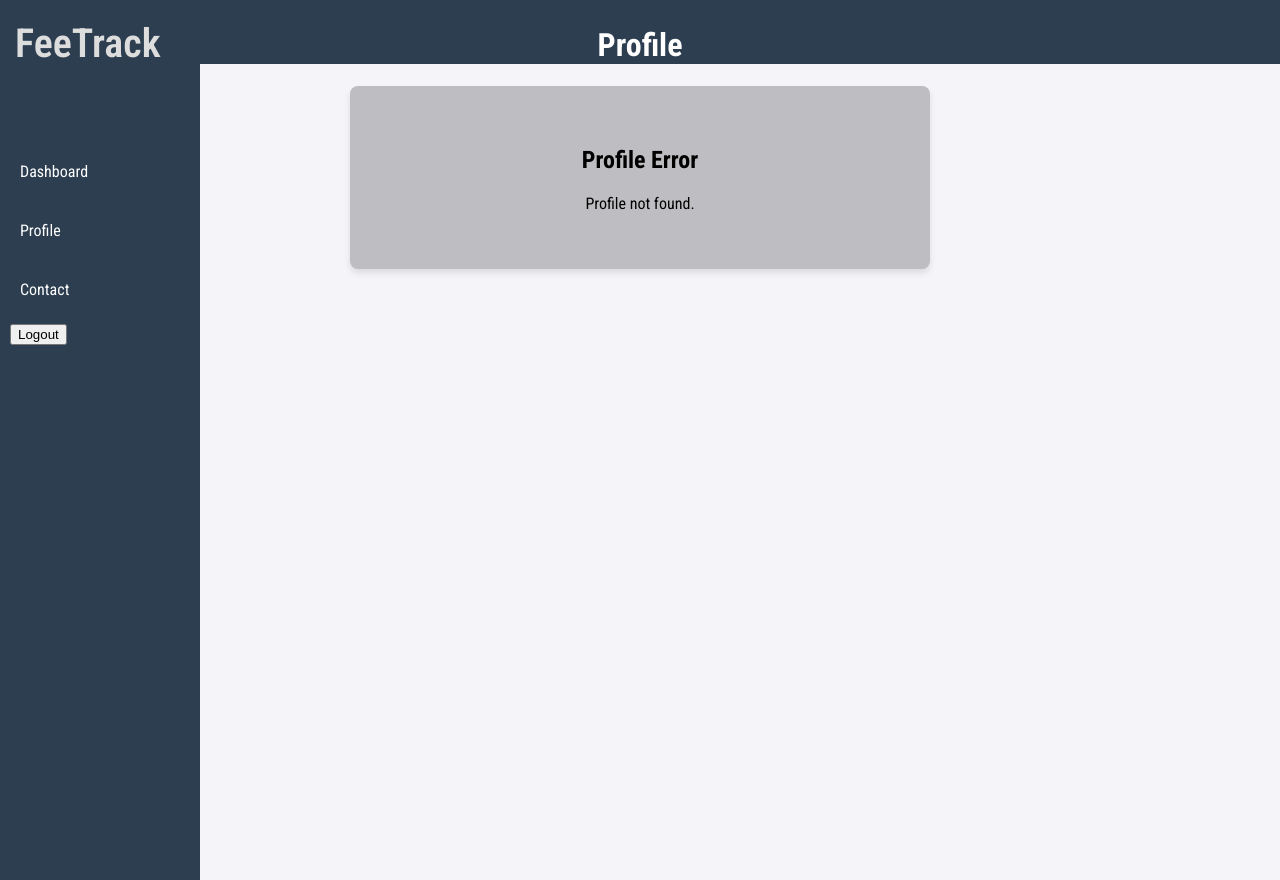
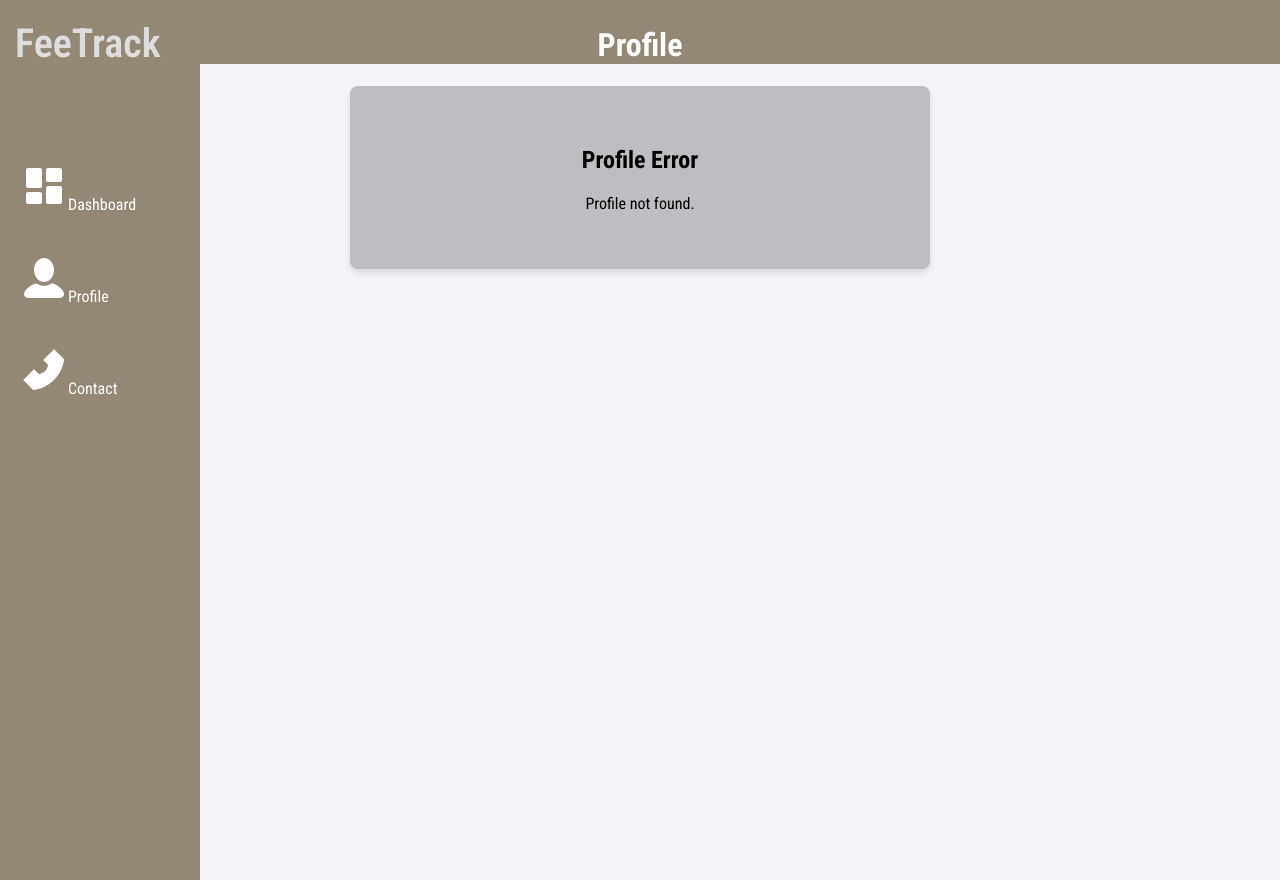
Before and after one commit to Semika-Khadka/FeeManagementSystem, a PHP site: page /profile_screen.php in a window 1280 px wide. Run offline with PHP 8.4, Linux system fonts and the light colour scheme; the visitor is signed in with stand-in values (Sample User, id 1); data that the repository does not hold is empty; some web fonts are replaced.

Commit message:
profile and contact ui

```diff
--- a/contact__screen.php
+++ b/contact__screen.php
@@ -30,7 +30,7 @@ if (!$result) {
     <title>Contact View</title>
      <link rel="preconnect" href="https://fonts.gstatic.com" crossorigin>
     <link href="https://fonts.googleapis.com/css2?family=Laila:wght@300;400;500;600;700&family=Roboto+Condensed:ital,wght@0,100..900;1,100..900&family=Roboto:ital,wght@0,100;0,300;0,400;0,500;0,700;0,900;1,100;1,300;1,400;1,500;1,700;1,900&display=swap" rel="stylesheet">
-    <link rel="stylesheet" href="./css/contact.css">
+    <link rel="stylesheet" href="./css/contact.css?v=2">
 
 </head>
 <body>
@@ -46,9 +46,9 @@ if (!$result) {
                 <a href="./welcome.php">Dashboard</a>
                 <a href="./profile_screen.php">Profile</a>
                 <a href="./contact__screen.php">Contact</a>
-                <form action="logout.php">
+                <!-- <form action="logout.php">
                     <input type="Submit" value="Logout">
-                </form>
+                </form> -->
             </div>
         </div>
 
--- a/css/profile.css
+++ b/css/profile.css
@@ -6,7 +6,7 @@ body {
 }
 
 .navbar {
-    background-color: #2c3e50;
+    background-color: #938776;
     padding-top: 5px;
     padding-bottom: 0px;
     text-align: center;
@@ -31,9 +31,14 @@ body {
 }
 
 /* sidebar styling */
+.container{
+    display: flex;
+}
+
+/* sidebar styling */
 .sidebar {
     width: 200px;
-    background-color: #2c3e50;
+    background-color: #938776;
     color: white;
     height: 100vh;
     position: fixed;
@@ -42,7 +47,6 @@ body {
     display: flex;
     flex-direction: column;
     padding-top: 20px;
-
 }
 
 .sidebar .nav-links {
@@ -65,7 +69,8 @@ body {
 }
 
 .sidebar .nav-links a:hover {
-    background-color: #586F7C;
+    background-color: #5F5844;
+
 }
 
 .profile-container {
--- a/profile_screen.php
+++ b/profile_screen.php
@@ -55,7 +55,7 @@ $conn->close();
     <link rel="preconnect" href="https://fonts.gstatic.com" crossorigin>
     <link href="https://fonts.googleapis.com/css2?family=Laila:wght@300;400;500;600;700&family=Roboto+Condensed:ital,wght@0,100..900;1,100..900&family=Roboto:ital,wght@0,100;0,300;0,400;0,500;0,700;0,900;1,100;1,300;1,400;1,500;1,700;1,900&display=swap" rel="stylesheet">
     <link rel="stylesheet" href="./css/styles.css">
-    <link rel="stylesheet" href="./css/profile.css">
+    <link rel="stylesheet" href="./css/profile.css?v=2">
 
 </head>
 
@@ -69,12 +69,12 @@ $conn->close();
         <div class="sidebar">
             <div class="logo"><a href="./welcome.php">FeeTrack</a></div>
             <div class="nav-links">
-                <a href="./welcome.php">Dashboard</a>
-                <a href="./profile_screen.php">Profile</a>
-                <a href="./contact__screen.php">Contact</a>
-                <form action="logout.php">
+                <a href="./welcome.php"><img class="sidebar-icon" src="./images/dashboardFFF.png">Dashboard</a>
+                <a href="./profile_screen.php"><img class="sidebar-icon" src="./images/profileFFF.png">Profile</a>
+                <a href="./contact__screen.php"><img class="sidebar-icon" src="./images/contactFFF.png">Contact</a>
+                <!-- <form action="logout.php">
                     <input type="Submit" value="Logout">
-                </form>
+                </form> -->
             </div>
         </div>
         <div class="profile-container">
```
Also changed, not shown: css/contact.css (+4 -4 lines).
